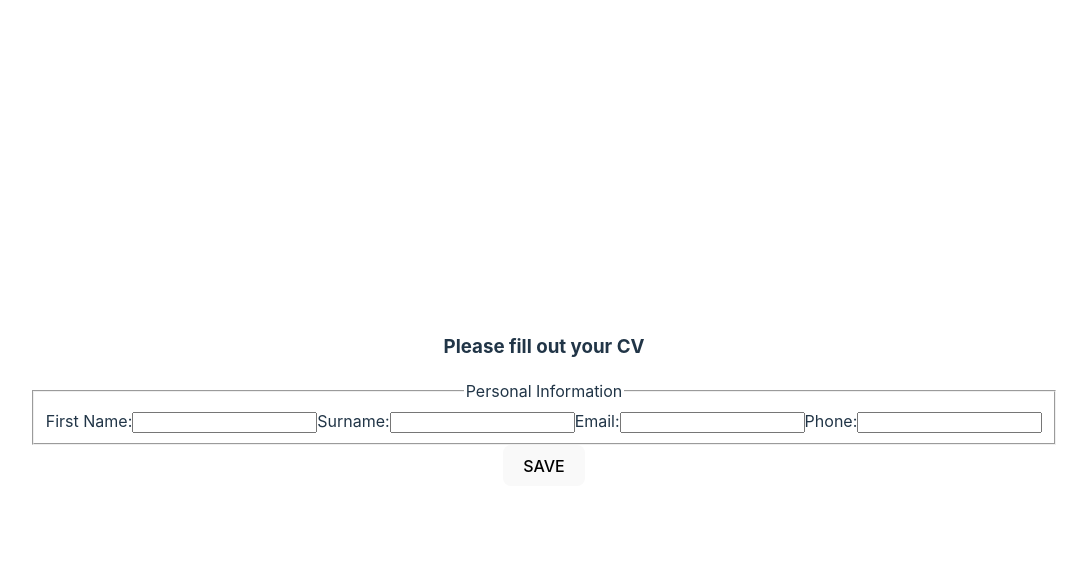
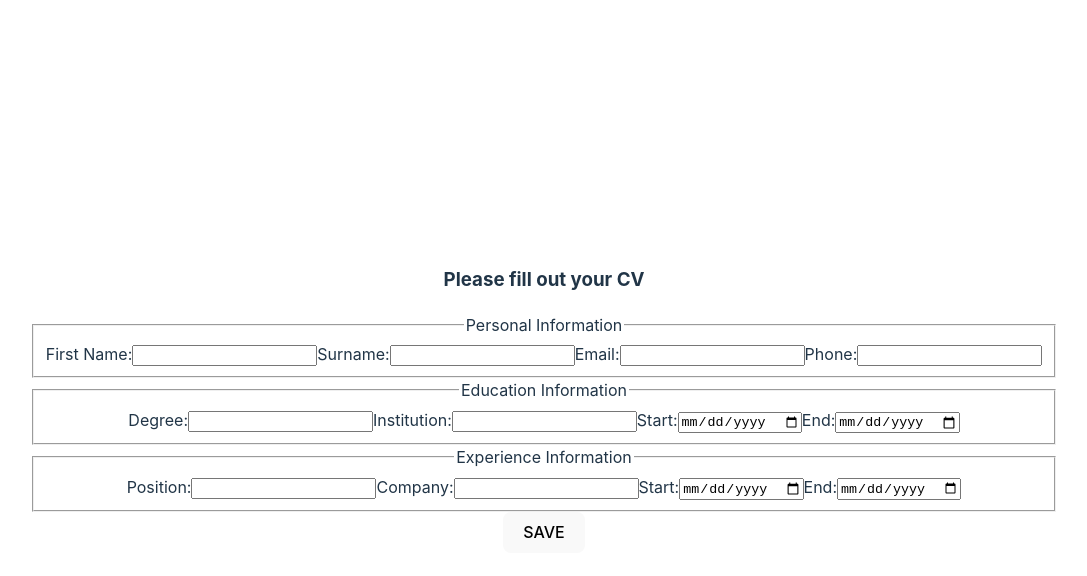
Before and after one commit to Norraynor/odin-cv-application, a React (Vite) app: page / in a window 1280 px wide. Both pictures are taken after a click on the button "EDIT". Shown: the top 576 px of the page, without its empty margins (96-1183 px from the left). Built offline with nearby package versions, Linux system fonts and the light colour scheme.

Commit message:
Add more required form fields

```diff
--- a/src/components/CV.jsx
+++ b/src/components/CV.jsx
@@ -10,20 +10,20 @@ function CV() {
 	const handleToggle = () => {
 		setToggle((prevToggle) => !prevToggle);
 	};
-	/*{
-	personal:{
+	const startData = {
+		personal: {
 			firstName: "John",
 			surname: "Doe",
 			email: "john.doe@example.com",
 			phone: "1234567890",
 		},
-	education:{
+		education: {
 			degree: "Bachelor of Science, Computer Science",
 			institution: "University of Example",
 			startDate: "2015",
 			endDate: "2020",
 		},
-	experience:{
+		experience: {
 			position: "Software Developer",
 			company: "Company A",
 			startDate: "2020",
@@ -32,15 +32,36 @@ function CV() {
 				"Built web applications using React and Node.js",
 				"Worked on various projects, including a project management tool",
 				"Worked on a mobile application using React Native",
-        ],}
-
-}*/
-	const [data, setData] = useState({});
+			],
+		},
+	};
+	const [data, setData] = useState(startData);
 	const handleSave = (e) => {
 		e.preventDefault();
 		console.log("Form submitted", e);
 		setToggle(false);
 		console.log(e.target["first-name"].value);
+		let newData = {
+			personal: {
+				firstName: e.target["first-name"].value,
+				surname: e.target["surname"].value,
+				email: e.target["email"].value,
+				phone: e.target["phone"].value,
+			},
+			education: {
+				degree: e.target["degree"].value,
+				institution: e.target["institution"].value,
+				startDate: e.target["start-edu"].value,
+				endDate: e.target["end-edu"].value,
+			},
+			experience: {
+				position: e.target["position"].value,
+				company: e.target["company"].value,
+				startDate: e.target["start-date"].value,
+				endDate: e.target["end-date"].value,
+			},
+		};
+		setData(newData);
 		// if personal then collect all inputs and save them to personal object of data etc
 		// Reset form fields
 		// const inputs = document.querySelectorAll("input");
@@ -72,7 +93,7 @@ function CV() {
 			<button className="edit" onClick={handleToggle}>
 				EDIT
 			</button>
-			<Personal />
+			<Personal data={data.personal} />
 			<Education />
 			<Experience />
 		</>
--- a/src/components/CVForm.jsx
+++ b/src/components/CVForm.jsx
@@ -16,6 +16,30 @@ function CVForm(props) {
 						<label htmlFor="phone">Phone:</label>
 						<input type="tel" id="phone" name="phone" required />
 					</fieldset>
+
+					<fieldset name="education">
+						<legend>Education Information</legend>
+						<label htmlFor="degree">Degree:</label>
+						<input type="text" id="degree" name="degree" required />
+						<label htmlFor="institution">Institution:</label>
+						<input type="text" id="institution" name="institution" required />
+						<label htmlFor="start-edu">Start:</label>
+						<input type="date" id="start-edu" name="start-edu" required />
+						<label htmlFor="end-edu">End:</label>
+						<input type="date" id="end-edu" name="end-edu" required />
+					</fieldset>
+
+					<fieldset name="experience">
+						<legend>Experience Information</legend>
+						<label htmlFor="position">Position:</label>
+						<input type="text" id="position" name="position" required />
+						<label htmlFor="company">Company:</label>
+						<input type="text" id="company" name="company" required />
+						<label htmlFor="start-date">Start:</label>
+						<input type="date" id="start-date" name="start-date" required />
+						<label htmlFor="end-date">End:</label>
+						<input type="date" id="end-date" name="end-date" required />
+					</fieldset>
 					<button type="submit">SAVE</button>
 				</form>
 			</div>
--- a/src/components/Personal.jsx
+++ b/src/components/Personal.jsx
@@ -1,8 +1,11 @@
-function Personal() {
+/* eslint-disable react/prop-types */
+function Personal(props) {
+	console.log(props);
+	let name = props.firstName + " " + props.surname;
 	return (
 		<>
 			<div className="head">
-				<h1 className="name">JOHN DOE</h1>
+				<h1 className="name">{name}</h1>
 				<div className="card">
 					<p>Email: johndoe@example.com</p>
 					<p>Phone: 123-456-7890</p>
```
Lines whose indentation alone changed are shown as unchanged.
